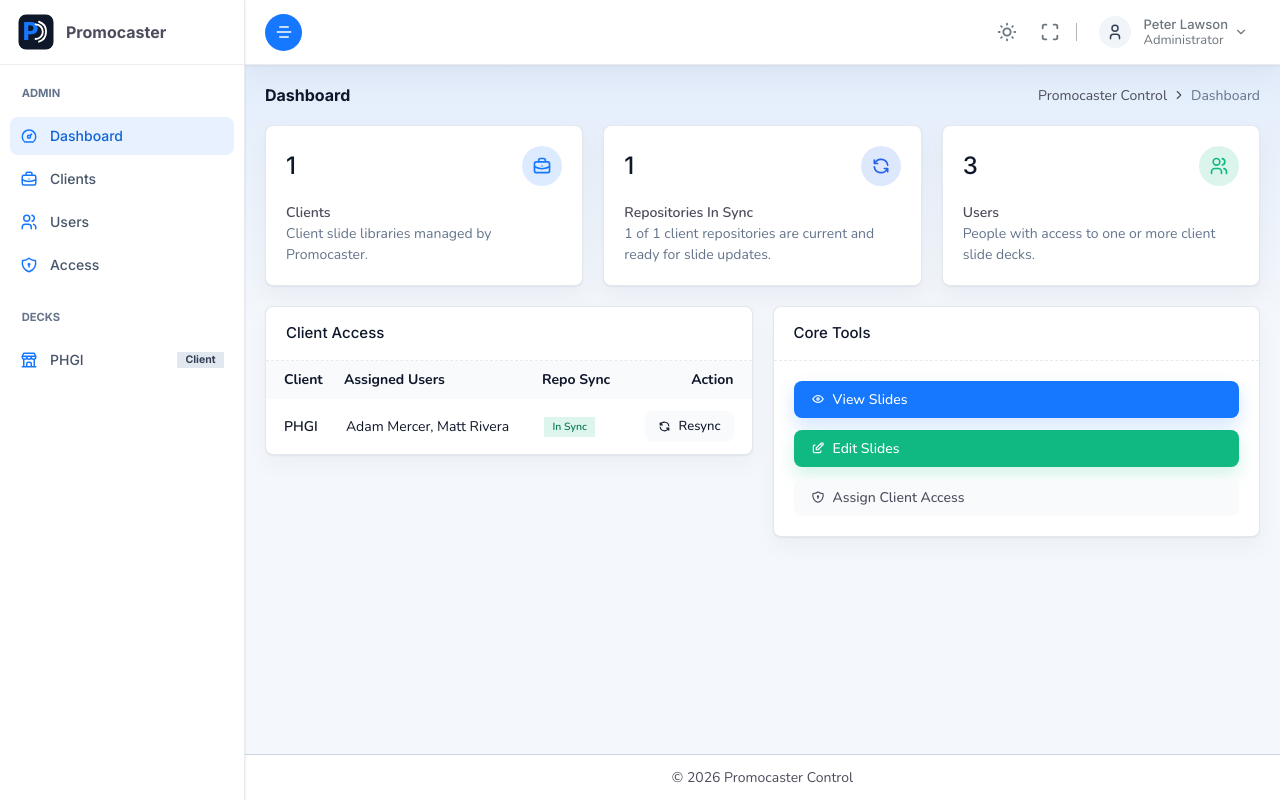
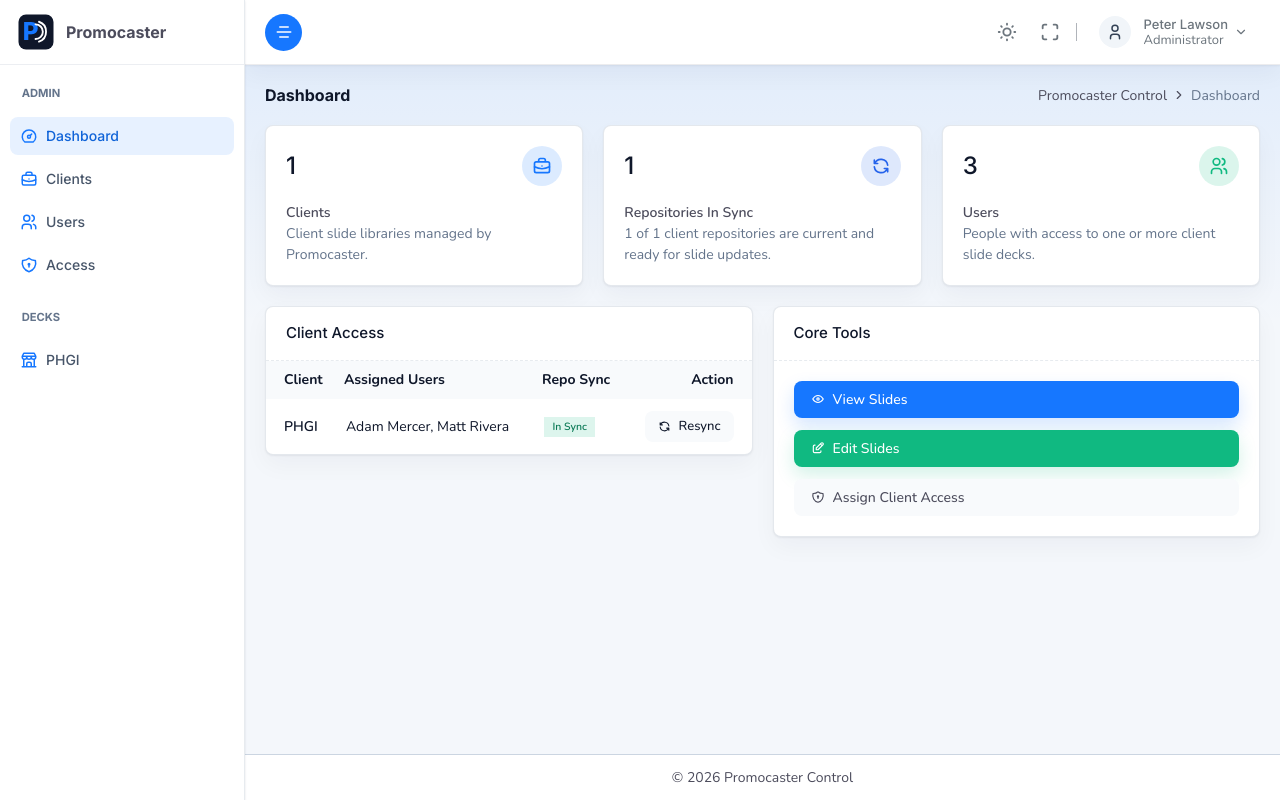
Before and after one commit to peternickol/promocaster-control, a FastAPI app: page /dashboard in a window 1280 px wide. Run offline with FastAPI, Linux system fonts and the light colour scheme; some web fonts are replaced.

Commit message:
Fixed the sidebar layout.
Changes:

Removed the “Client” badge that was crowding the row.
Location names now ellipsize instead of overflowing.
Slide count badges are fixed-width/flex-stable so they stay visible.
Added title attributes for long client/location names and slide counts.
Verified the rendered sidebar includes the location count badge again, e.g. Lobby with count 1. Changes are uncommitted.

```diff
--- a/assets/admin/css/admin-module.css
+++ b/assets/admin/css/admin-module.css
@@ -149,8 +149,13 @@ html[data-sidenav-size="condensed"] .app-menu .sub-menu {
 }
 
 .promocaster-theme .app-menu .menu-link {
+    display: flex;
+    align-items: center;
+    gap: 8px;
     color: rgba(255, 255, 255, 0.72);
     border-radius: 8px;
+    min-width: 0;
+    overflow: hidden;
 }
 
 .promocaster-theme .app-menu .menu-link:hover,
@@ -161,11 +166,33 @@ html[data-sidenav-size="condensed"] .app-menu .sub-menu {
 }
 
 .promocaster-theme .app-menu .menu-icon {
+    flex: 0 0 auto;
     color: #60a5fa;
 }
 
 .promocaster-theme .app-menu .sub-menu .menu-link {
     color: rgba(255, 255, 255, 0.66);
+}
+
+.promocaster-theme .app-menu .menu-text {
+    flex: 1 1 auto;
+    min-width: 0;
+    overflow: hidden;
+    text-overflow: ellipsis;
+    white-space: nowrap;
+}
+
+.promocaster-theme .app-menu .menu-arrow,
+.promocaster-theme .app-menu .badge {
+    flex: 0 0 auto;
+}
+
+.promocaster-theme .app-menu .deck-slide-count {
+    display: inline-flex;
+    align-items: center;
+    justify-content: center;
+    min-width: 24px;
+    padding-inline: 7px;
 }
 
 .promocaster-theme .card {
--- a/backend/templates/admin/partials/sidenav.html
+++ b/backend/templates/admin/partials/sidenav.html
@@ -56,8 +56,7 @@
 <li class="menu-item hs-accordion{% if client.id == selected_client_id %} active{% endif %}">
 <a aria-controls="promocaster-client-{{ client.id }}" aria-expanded="{{ 'true' if client.id == selected_client_id else 'false' }}" class="hs-accordion-toggle menu-link{% if client.id == selected_client_id %} bg-light/60{% endif %}" href="{{ client.href }}">
 <span class="menu-icon"><i class="iconify tabler--building-store"></i></span>
-<span class="menu-text">{{ client.name }}</span>
-<span class="badge badge-label bg-default-200 text-default-600 ms-auto">Client</span>
+<span class="menu-text" title="{{ client.name }}">{{ client.name }}</span>
 {% if client.locations %}
 <span class="menu-arrow"></span>
 {% endif %}
@@ -68,8 +67,8 @@
 <li class="menu-item">
 <a class="menu-link{% if client.id == selected_client_id and location.name == selected_location_name %} active{% endif %}" href="{{ location.href }}">
 <span class="menu-icon"><i class="iconify tabler--map-pin"></i></span>
-<span class="menu-text">{{ location.name }}</span>
-<span class="badge badge-label bg-primary/15 text-primary ms-auto">{{ location.slide_count }}</span>
+<span class="menu-text" title="{{ location.name }}">{{ location.name }}</span>
+<span class="badge badge-label bg-primary/15 text-primary ms-auto deck-slide-count" title="{{ location.slide_count }} slides">{{ location.slide_count }}</span>
 </a>
 </li>
 {% endfor %}
```
